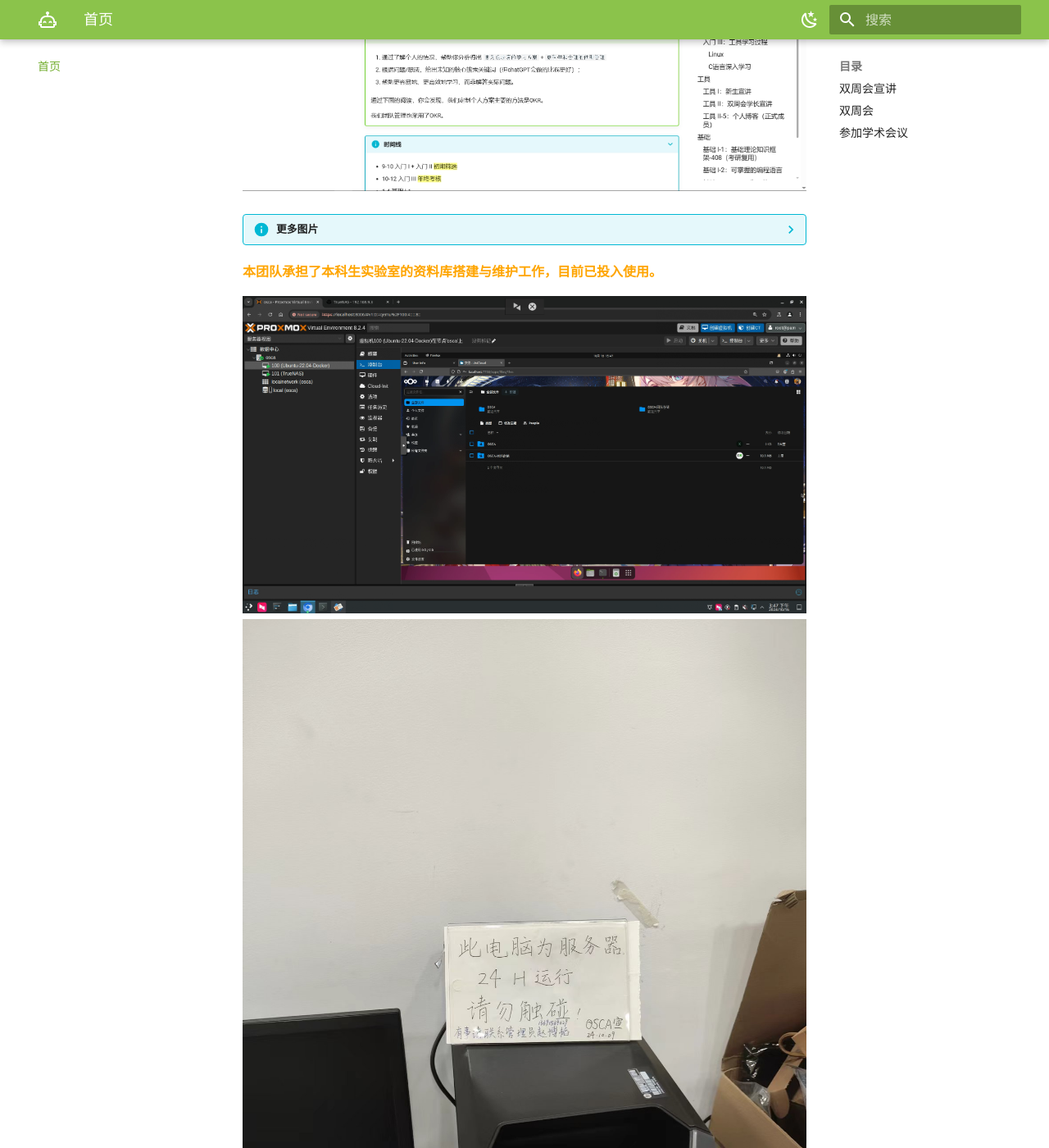
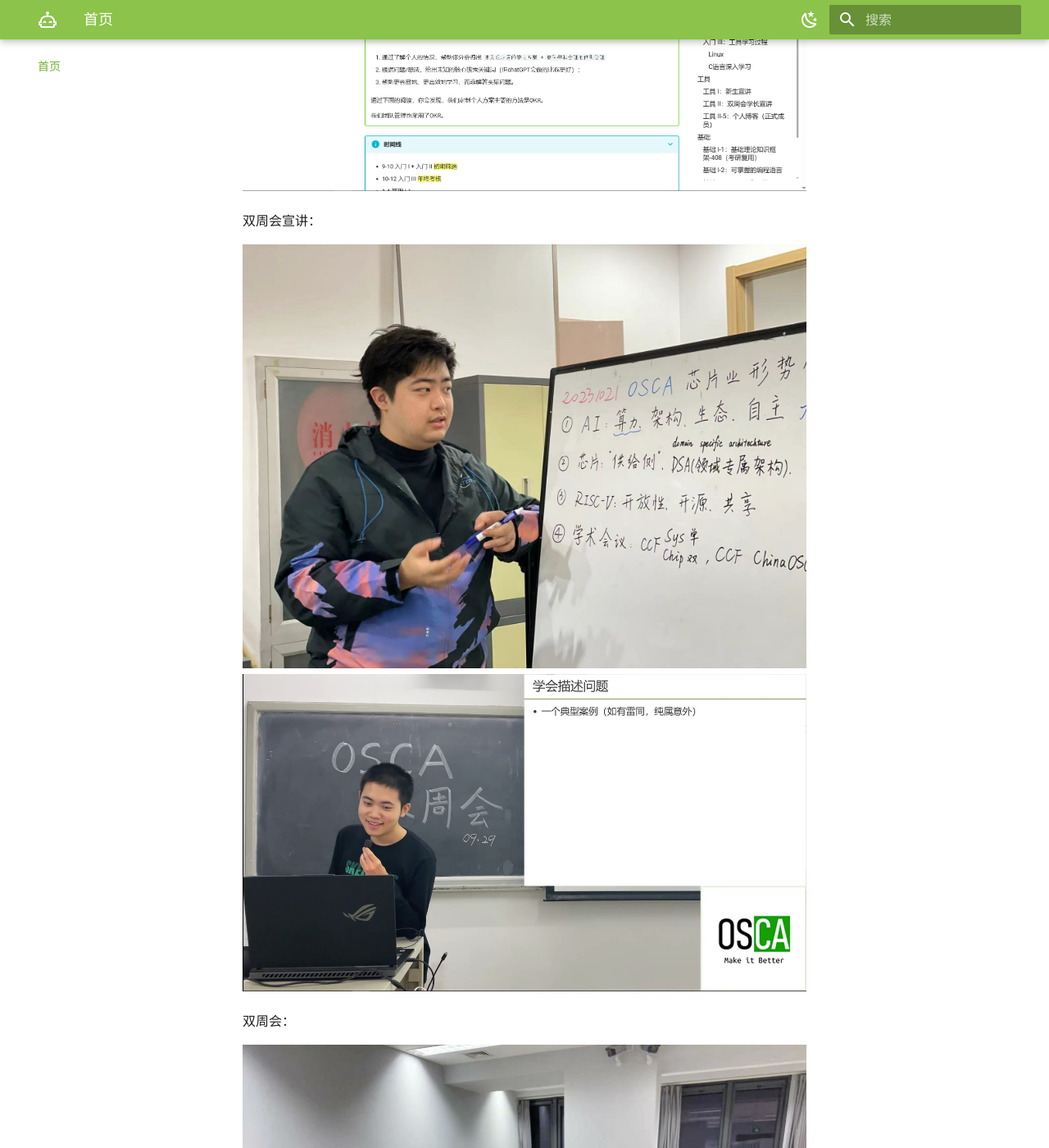
Before and after one commit to Haohahahaha/OSCA, an MkDocs documentation site: the page built from docs/index.md, in a window 1280 px wide and 1400 px high, scrolled down 2002 px. Shown: the whole window at 82% size. Built offline with MkDocs 1.6.1 and Material for MkDocs 9.7.7, drawn with Linux system fonts in a browser that asks for light colours.

Commit message:
2024-11-01_11:01:13 update

```diff
--- a/docs/index.md
+++ b/docs/index.md
@@ -17,22 +17,20 @@ OSCA团队隶属于信息工程学院本科生实验室，在徐长波副院长
 
 ![](./index-pic/图片3-培养方案截图.png)
 
-??? info "更多图片"
+双周会宣讲：
 
-    ### 双周会宣讲
+![](./index-pic/图片4-双周会宣讲.jpg)
+![](./index-pic/图片5-双周会宣讲.jpg)
 
-    ![](./index-pic/图片4-双周会宣讲.jpg)
-    ![](./index-pic/图片5-双周会宣讲.jpg)
+双周会：
 
-    ### 双周会
+![](./index-pic/图片6-双周会-1.jpg)
+![](./index-pic/图片7-双周会-2.jpg)
 
-    ![](./index-pic/图片6-双周会-1.jpg)
-    ![](./index-pic/图片7-双周会-2.jpg)
+参加学术会议：
 
-    ### 参加学术会议
-
-    ![](./index-pic/图片8-学术会议-1.jpg)
-    ![](./index-pic/图片9-学术会议-2.jpg)
+![](./index-pic/图片8-学术会议-1.jpg)
+![](./index-pic/图片9-学术会议-2.jpg)
 
 <font color="orange">**本团队承担了本科生实验室的资料库搭建与维护工作，目前已投入使用。**</font>
 
```
